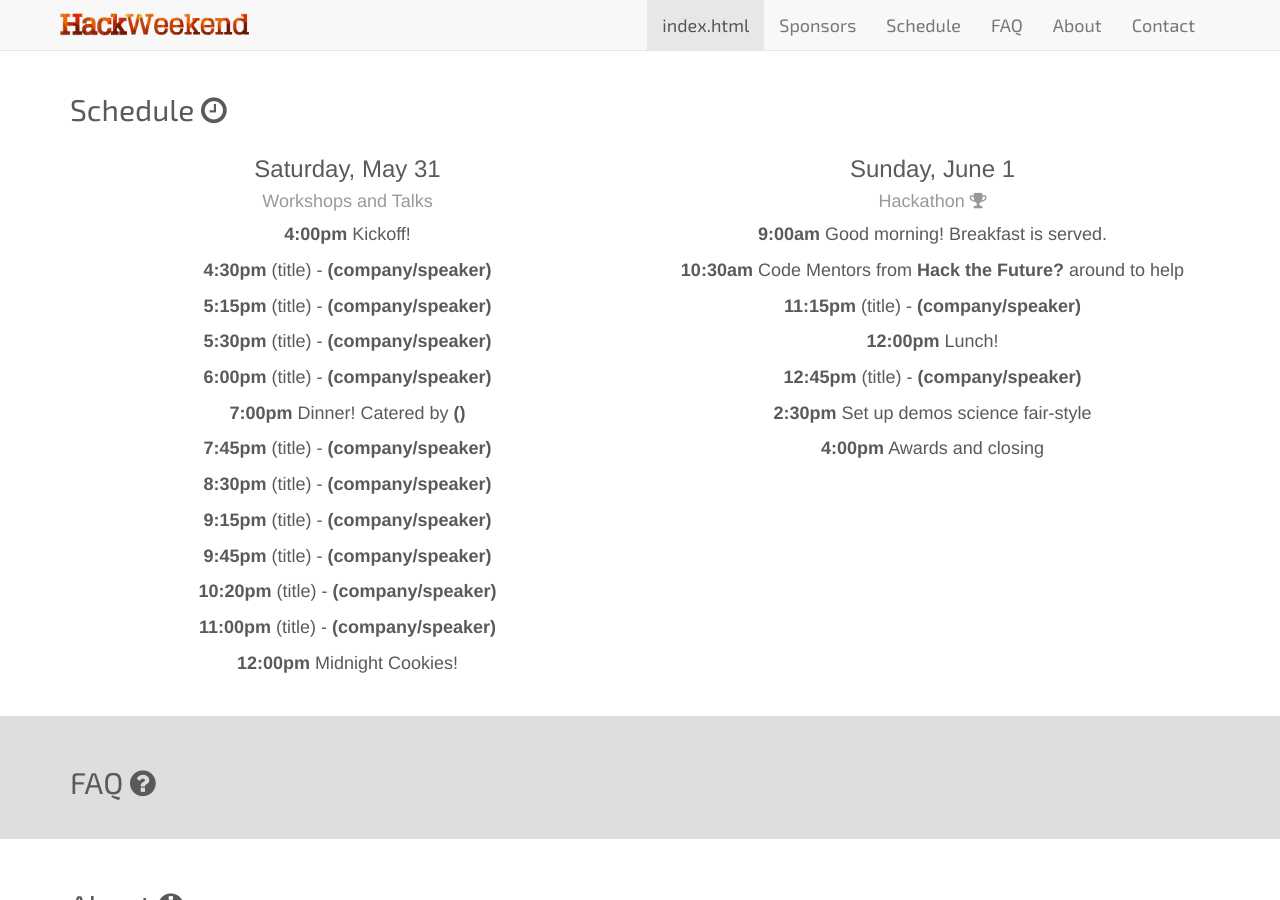
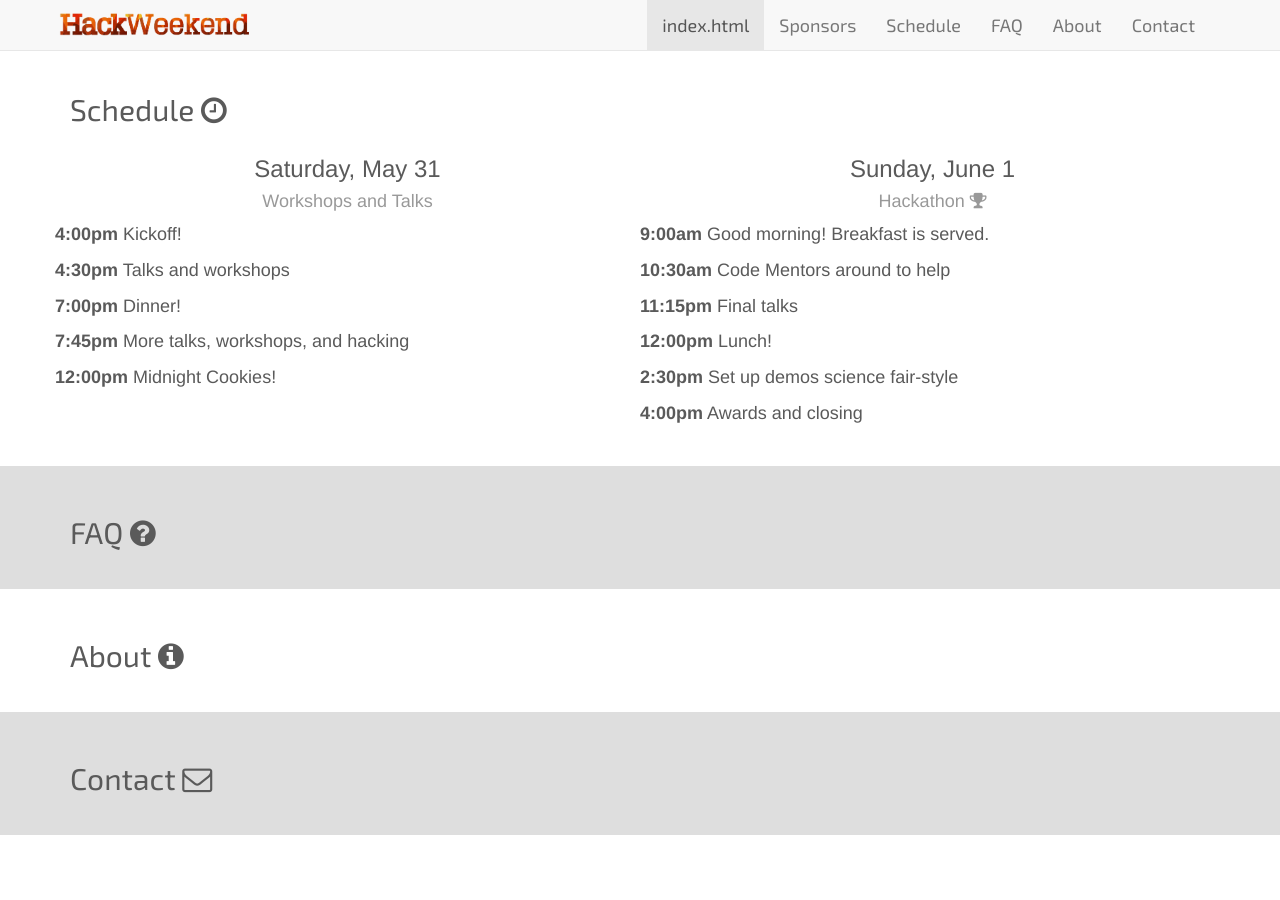
Before and after one commit to maxsites/hackweekend, a Jekyll site: the page built from index.html, in a window 1280 px wide and 900 px high, scrolled down 650 px. Built offline with Jekyll 4.4.1, drawn with Linux system fonts in a browser that asks for light colours; nearby versions of some CDN libraries; Markdown is read by kramdown in place of the engine named in the settings; after the commit the page ends 1485 px from its top, so only the background shows below that.

Commit message:
update schedule

```diff
--- a/index.html
+++ b/index.html
@@ -44,34 +44,25 @@ permalink: /
   <div class="container">
     <h2>Schedule <div class="fa fa-clock-o"></div></h2>
     <div class="row">
-      <div class="col-sm-6 text-center">
-        <h3>Saturday, May 31</h3>
-        <h4 class="text-muted">Workshops and Talks</h4>
+      <div class="col-sm-6 text-left">
+        <h3 class="text-center">Saturday, May 31</h3>
+        <h4 class="text-muted text-center">Workshops and Talks</h4>
         <div class="row">
           <p><strong>4:00pm</strong> <span>Kickoff!</span></p>
-          <p><strong>4:30pm</strong> <span>(title) - <strong>(company/speaker)</strong></span></p>
-          <p><strong>5:15pm</strong> <span>(title) - <strong>(company/speaker)</strong></span></p>
-          <p><strong>5:30pm</strong> <span>(title) - <strong>(company/speaker)</strong></span></p>
-          <p><strong>6:00pm</strong> <span>(title) - <strong>(company/speaker)</strong></span></p>
-          <p><strong>7:00pm</strong> <span>Dinner! Catered by <strong>()</strong></span></p>
-          <p><strong>7:45pm</strong> <span>(title) - <strong>(company/speaker)</strong></span></p>
-          <p><strong>8:30pm</strong> <span>(title) - <strong>(company/speaker)</strong></span></p>
-          <p><strong>9:15pm</strong> <span>(title) - <strong>(company/speaker)</strong></span></p>
-          <p><strong>9:45pm</strong> <span>(title) - <strong>(company/speaker)</strong></span></p>
-          <p><strong>10:20pm</strong> <span>(title) - <strong>(company/speaker)</strong></span></p>
-          <p><strong>11:00pm</strong> <span>(title) - <strong>(company/speaker)</strong></span></p>
+          <p><strong>4:30pm</strong> <span>Talks and workshops<span>
+          <p><strong>7:00pm</strong> <span>Dinner!</p>
+          <p><strong>7:45pm</strong> <span>More talks, workshops, and hacking</span></p>
           <p><strong>12:00pm</strong> <span>Midnight Cookies! </span></p>
         </div>
       </div>
-      <div class="col-sm-6 text-center">
-        <h3>Sunday, June 1</h3>
-        <h4 class="text-muted">Hackathon <i class="fa fa-trophy"></i></h4>
+      <div class="col-sm-6 text-left">
+        <h3 class="text-center">Sunday, June 1</h3>
+        <h4 class="text-muted text-center">Hackathon <i class="fa fa-trophy"></i></h4>
         <div class="row">
           <p><strong>9:00am</strong> <span>Good morning! Breakfast is served.</span></p>
-          <p><strong>10:30am</strong> <span>Code Mentors from <strong>Hack the Future?</strong> around to help</span></p>
-          <p><strong>11:15pm</strong> <span>(title) - <strong>(company/speaker)</strong></span></p>
+          <p><strong>10:30am</strong> <span>Code Mentors  around to help</span></p>
+          <p><strong>11:15pm</strong> <span>Final talks</span></p>
           <p><strong>12:00pm</strong> <span>Lunch!</span></p>
-          <p><strong>12:45pm</strong> <span>(title) - <strong>(company/speaker)</strong></span></p>
           <p><strong>2:30pm</strong> <span>Set up demos science fair-style</span></p>
           <p><strong>4:00pm</strong> <span>Awards and closing</span></p>
         </div>
```
